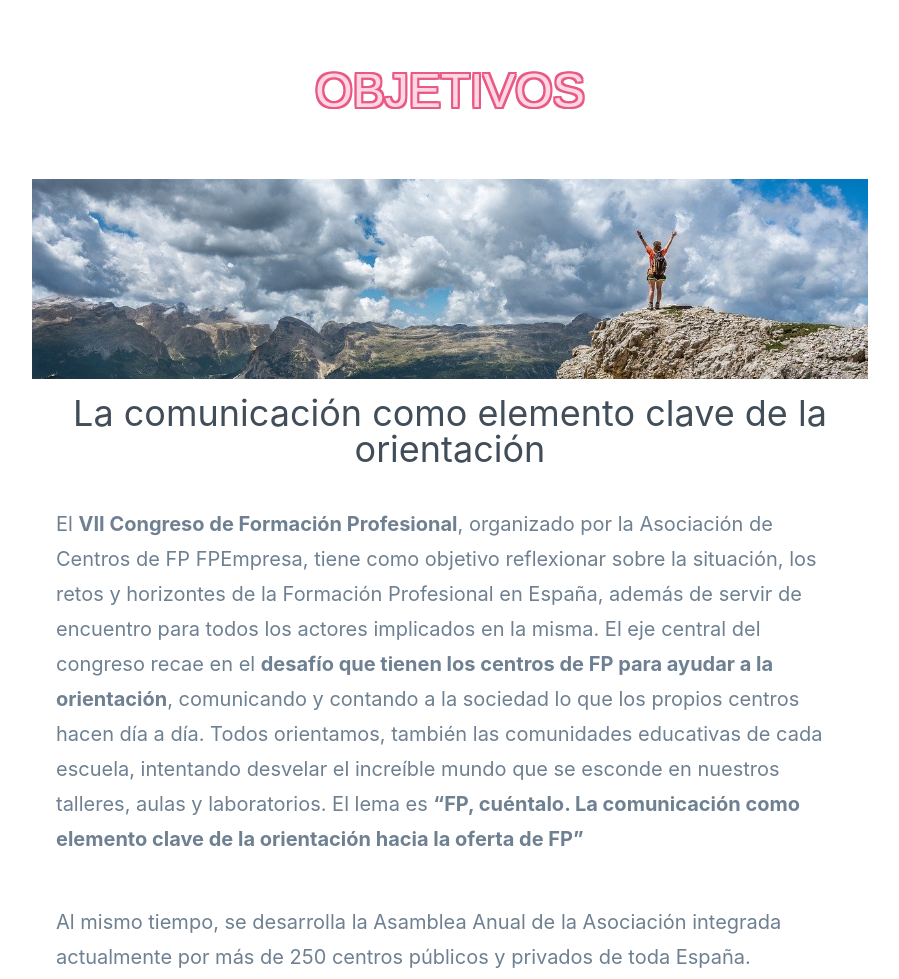
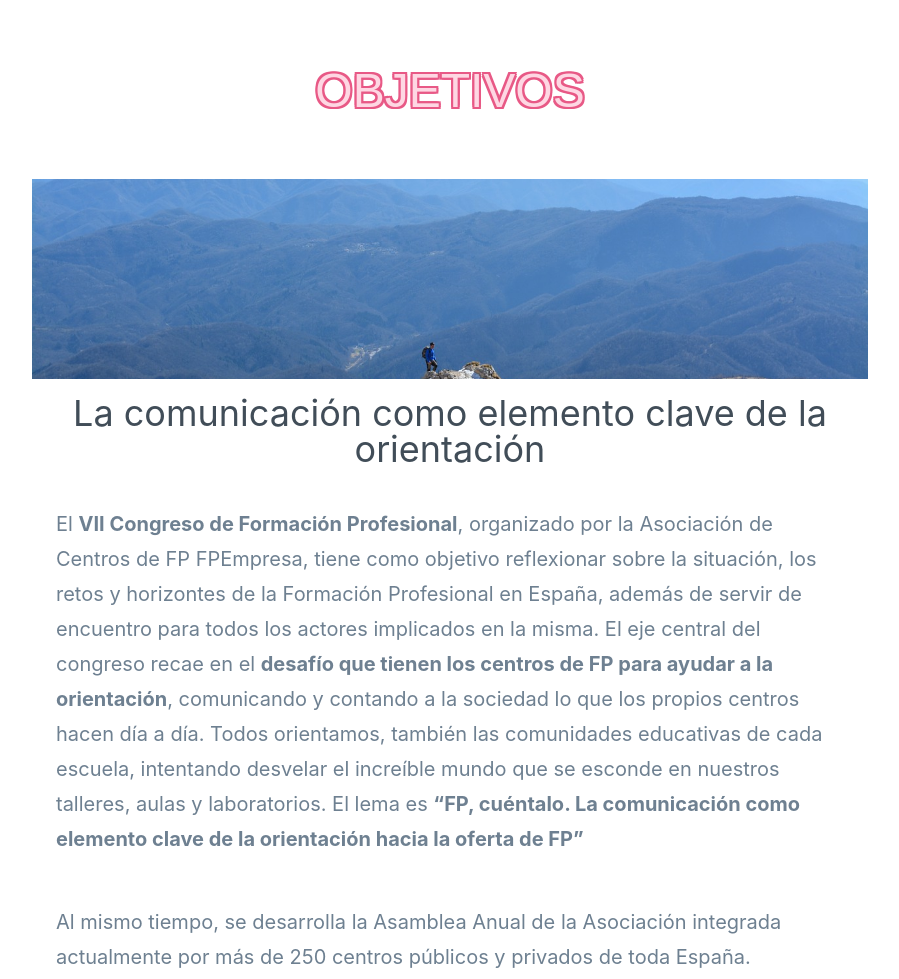
Before and after one commit to fpempresa/congreso2020, a website: page index.html in a window 1280 px wide. Shown: the part 6121-7100 px from the top of the page, without its empty margins (190-1089 px from the left). Drawn offline with Linux system fonts and the light colour scheme; a web font is replaced by a local one.

Commit message:
Nueva imagen de objetivos

```diff
--- a/index.html
+++ b/index.html
@@ -268,7 +268,7 @@
             <div class="l-page__area">
                 <div class="c-section ">
                     <div class="c-section__title">Objetivos</div>
-                    <div class="c-parallax" style="background-image: url('./img/person-1245959_1280.jpg');"></div>
+                    <div class="c-parallax" style="background-image: url('./img/mountain-1210900_1280.jpg');"></div>
                     <div class="c-section__content">
                         <p class="c-title">La comunicación como elemento clave de la orientación</p>
                         <p class="c-text">
```
Also changed, not shown: img/mountain-1210900_1280.jpg (added).
